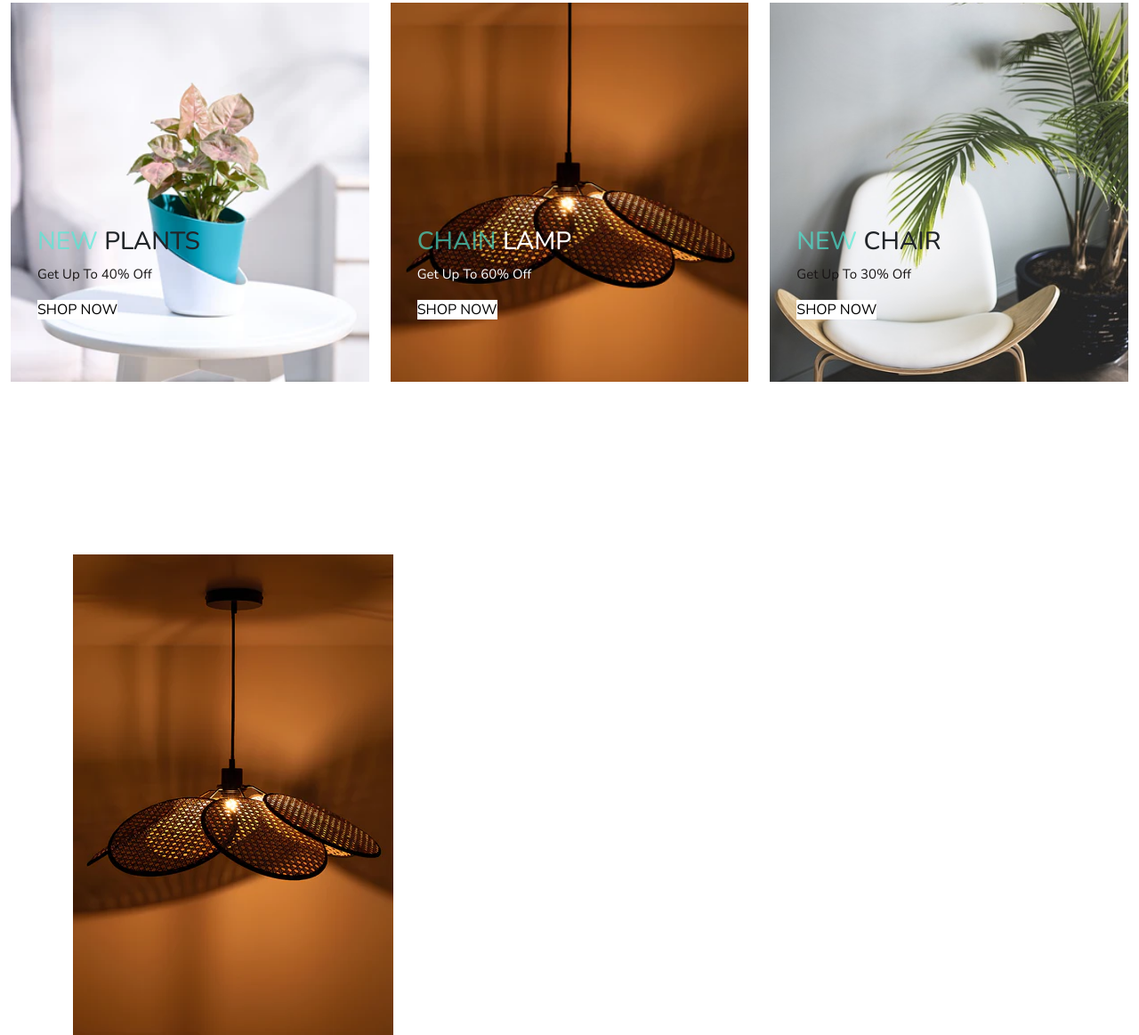
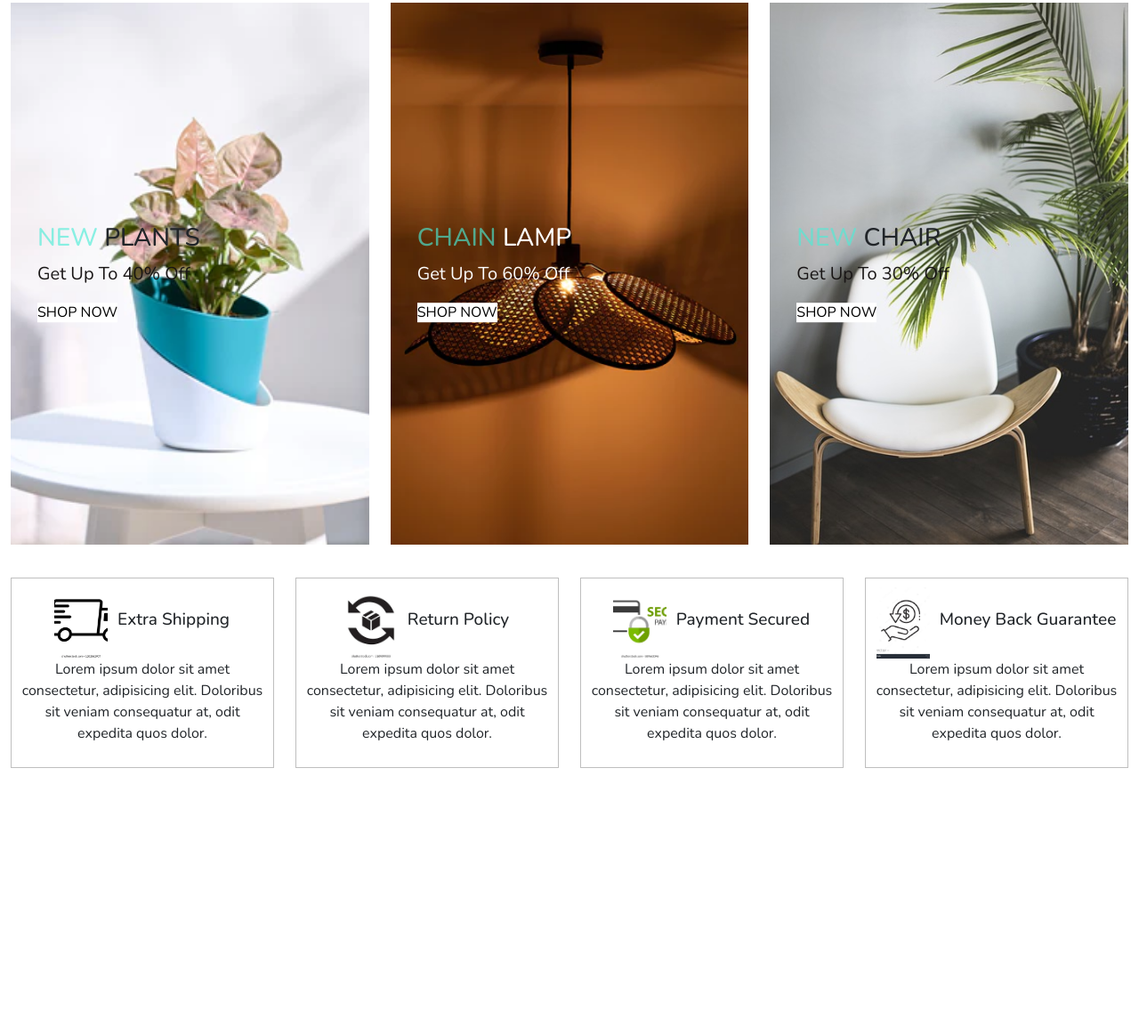
Before and after one commit to RahulMPoul/e-commerce-website, a plain HTML site: page index.html in a window 1280 px wide. Shown: the part 818-1981 px from the top of the page at 89% size. After the commit the page ends 1707 px from the top, so only its background shows below. Drawn offline with nearby package versions, Linux system fonts and the light colour scheme; a web font is replaced by a local one.

Commit message:
Complted policy section

```diff
--- a/index.html
+++ b/index.html
@@ -14,8 +14,9 @@
 
 <body>
     <nav class="navbar navbar-expand-lg fixed-top" id="navbar">
-        <div class="container-fluid ">
-            <a class="navbar-brand text-white me-auto" href="#">Nestora</a><sub>(Brand by Poul & Co.)</sub>
+        <div class="container-fluid" id="NAvbar_1">
+            <a class="navbar-brand text-white me-auto" href="#" id="brand_name">Nestora</a><sub
+                class="text-white">(Brand by Poul & Co.)</sub>
 
             <div class="offcanvas offcanvas-end" tabindex="-1" id="offcanvasNavbar"
                 aria-labelledby="offcanvasNavbarLabel">
@@ -171,7 +172,9 @@
                 <div class="offer">
                     <img src="./images/chain lamp.jpg" alt="chain lamp offer" class="img-fluid w-100">
                     <div class="offertext">
-                    <h3><span>Chain</span> <lamp>Lamp </lamp></h3>
+                        <h3><span>Chain</span>
+                            <lamp>Lamp </lamp>
+                        </h3>
                         <p class="chain-lamp">Get up to 60% off</p>
                         <a href="#">Shop Now</a>
                     </div>
@@ -189,16 +192,56 @@
             </div>
         </div>
     </div>
-
-<div class="container">
+    <section>
+        <div class="container-fluid my-3">
             <div class="row">
-        <div class="col-md-4">
+                <div class="col-md-3">
                     <div class="policy">
-                <img src="./images/chain lamp.jpg" alt="Policy">
+                        <div class="policy-img">
+                            <img src="./images/shipping.webp" alt="shipping">
+                            <h3>Extra Shipping</h3>
+                        </div>
+                        <p>Lorem ipsum dolor sit amet consectetur, adipisicing elit. Doloribus sit veniam consequatur
+                            at,
+                            odit expedita quos dolor.</p>
+                    </div>
+                </div>
+                <div class="col-md-3">
+                    <div class="policy">
+                        <div class="policy-img">
+                            <img src="./images/return policy.png" alt="return policy">
+                            <h3>Return Policy</h3>
+                        </div>
+                        <p>Lorem ipsum dolor sit amet consectetur, adipisicing elit. Doloribus sit veniam consequatur
+                            at,
+                            odit expedita quos dolor.</p>
+                    </div>
+                </div>
+                <div class="col-md-3">
+                    <div class="policy">
+                        <div class="policy-img">
+                            <img src="./images/securepayment.png" alt="securepayment">
+                            <h3>Payment Secured</h3>
+                        </div>
+                        <p>Lorem ipsum dolor sit amet consectetur, adipisicing elit. Doloribus sit veniam consequatur
+                            at,
+                            odit expedita quos dolor.</p>
+                    </div>
+                </div>
+                <div class="col-md-3">
+                    <div class="policy">
+                        <div class="policy-img">
+                            <img src="./images/Moneyback.png" alt="Moneyback">
+                            <h3>Money back Guarantee </h3>
+                        </div>
+                        <p>Lorem ipsum dolor sit amet consectetur, adipisicing elit. Doloribus sit veniam consequatur
+                            at,
+                            odit expedita quos dolor.</p>
                     </div>
                 </div>
             </div>
         </div>
+    </section>
     <script src="https://cdn.jsdelivr.net/npm/bootstrap@5.3.3/dist/js/bootstrap.bundle.min.js"
         integrity="sha384-YvpcrYf0tY3lHB60NNkmXc5s9fDVZLESaAA55NDzOxhy9GkcIdslK1eN7N6jIeHz"
         crossorigin="anonymous"></script>
@@ -210,10 +253,10 @@
     <!-- Initialize Swiper -->
     <script>
         var swiper = new Swiper(".mySwiper", {
-            loop:true,
-            effect:"fade",
-            autoplay:{
-                delay:2500
+            loop: true,
+            effect: "fade",
+            autoplay: {
+                delay: 2500
             },
             navigation: {
                 nextEl: ".swiper-button-next",
--- a/style.css
+++ b/style.css
@@ -9,6 +9,12 @@
     font-optical-sizing: auto;
 }
 
+#NAvbar_1{
+
+    background: #000;
+    height: 80px;
+}
+
 .navbar-brand {
 
     padding: 0;
@@ -18,7 +24,14 @@
     font-weight: 400;
     font-style: normal;
 
+
 }
+
+.navbar-brand #brand_name:hover{
+    color: #6de6e2;
+}
+
+
 .nav-link {
 
     color: #ffff;
@@ -29,9 +42,9 @@
     color: #aa8453;
 }
 
-.nav-link:active{
+.active  {
 
-    color:#aa8453 !important;
+  color:#aa8453 !important;
 }
 
 .bag {
@@ -161,8 +174,8 @@ object-fit: cover;
 .offer img{
 
     position: relative;
-    width: 70%;
-    height: 70%;
+    width: 100%;
+    height: 100%;
     overflow: hidden;
     transition: 0.8s;
     object-fit: cover;
@@ -191,7 +204,7 @@ object-fit: cover;
 .offer .offertext p {
 
     color: #181515;
-    font-size: 15px;
+    font-size: 20px;
     text-transform: capitalize;
 
 }
@@ -222,3 +235,70 @@ color: white;
     background-color: #aa8453;
     color:#fff;
 }
+
+section{
+
+    padding: 10px 0px;
+}
+
+.policy{
+
+    border: 1px solid #7777;
+    padding: 10px 5px;
+
+}
+
+.policy .policy-img {
+
+    display: flex;
+    align-items: center;
+    justify-content:center;
+
+}
+
+.policy .policy-img img{
+
+    height: 80px;
+    width: 60px;
+    object-fit: cover;
+}
+
+.policy:hover .policy-img img{
+
+    animation: shake 1s;
+
+}
+
+@keyframes shake {
+    10% , 90%{
+
+        transform: translate3d(-1px,0,0);
+    }
+
+    20% , 80%{
+
+        transform: translate3d(2px,0,0);
+    }
+
+    30% , 50% ,  70%{
+
+        transform: translate3d(-2px,0,0);
+    }
+
+    40% , 60%{
+
+        transform: translate3d(2px,0,0);
+    }
+}
+.policy .policy-img h3{
+
+   font-size: 19px;
+   text-transform: capitalize;
+   padding: 1px;
+   margin-left: 10px;
+}
+
+.policy p{
+
+    text-align: center;
+}
```
Also changed, not shown: images/Moneyback.png (added), images/return policy.png (added), images/securepayment.png (added), images/shipping.webp (added). Lines whose indentation alone changed are shown as unchanged.
